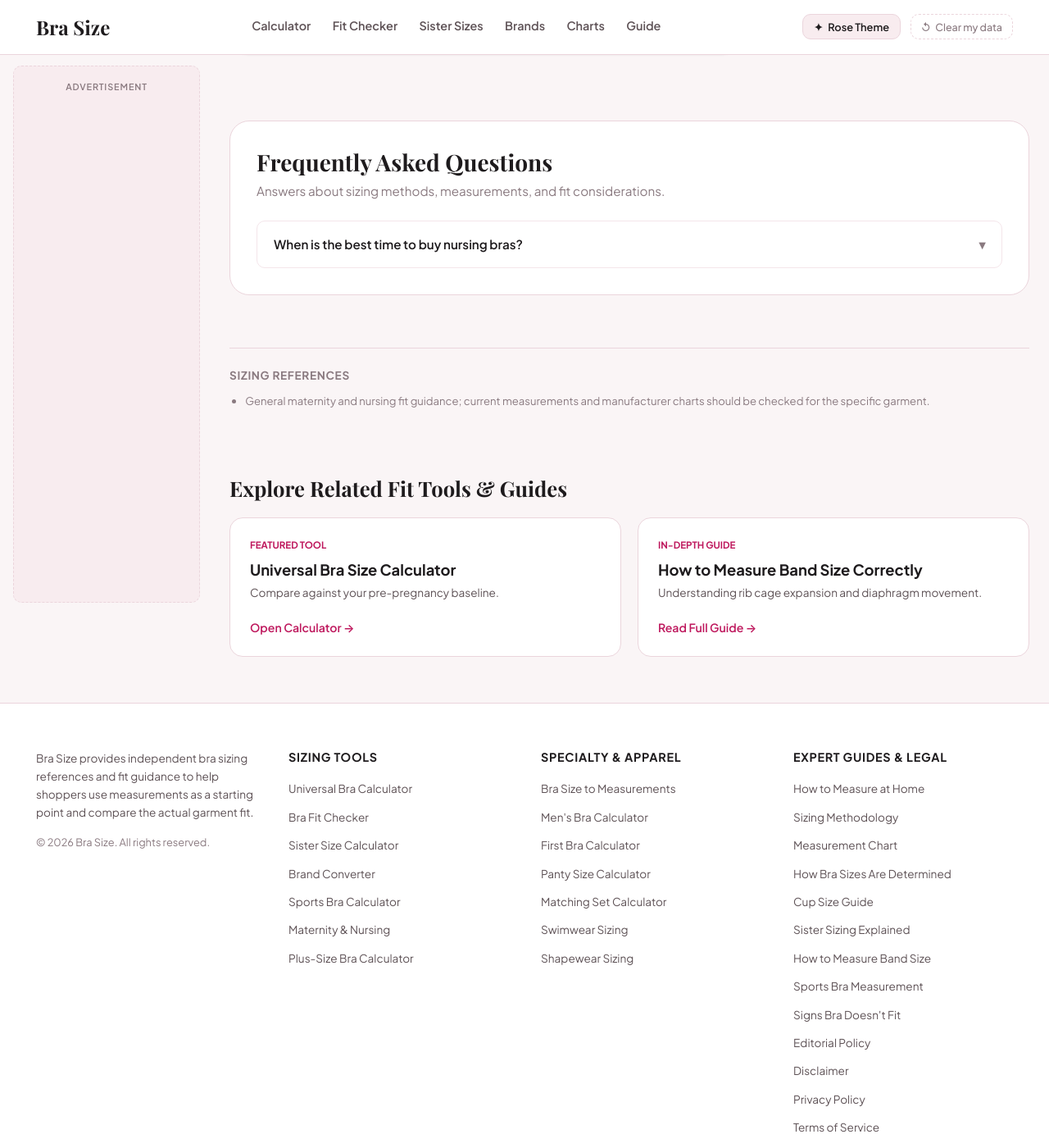
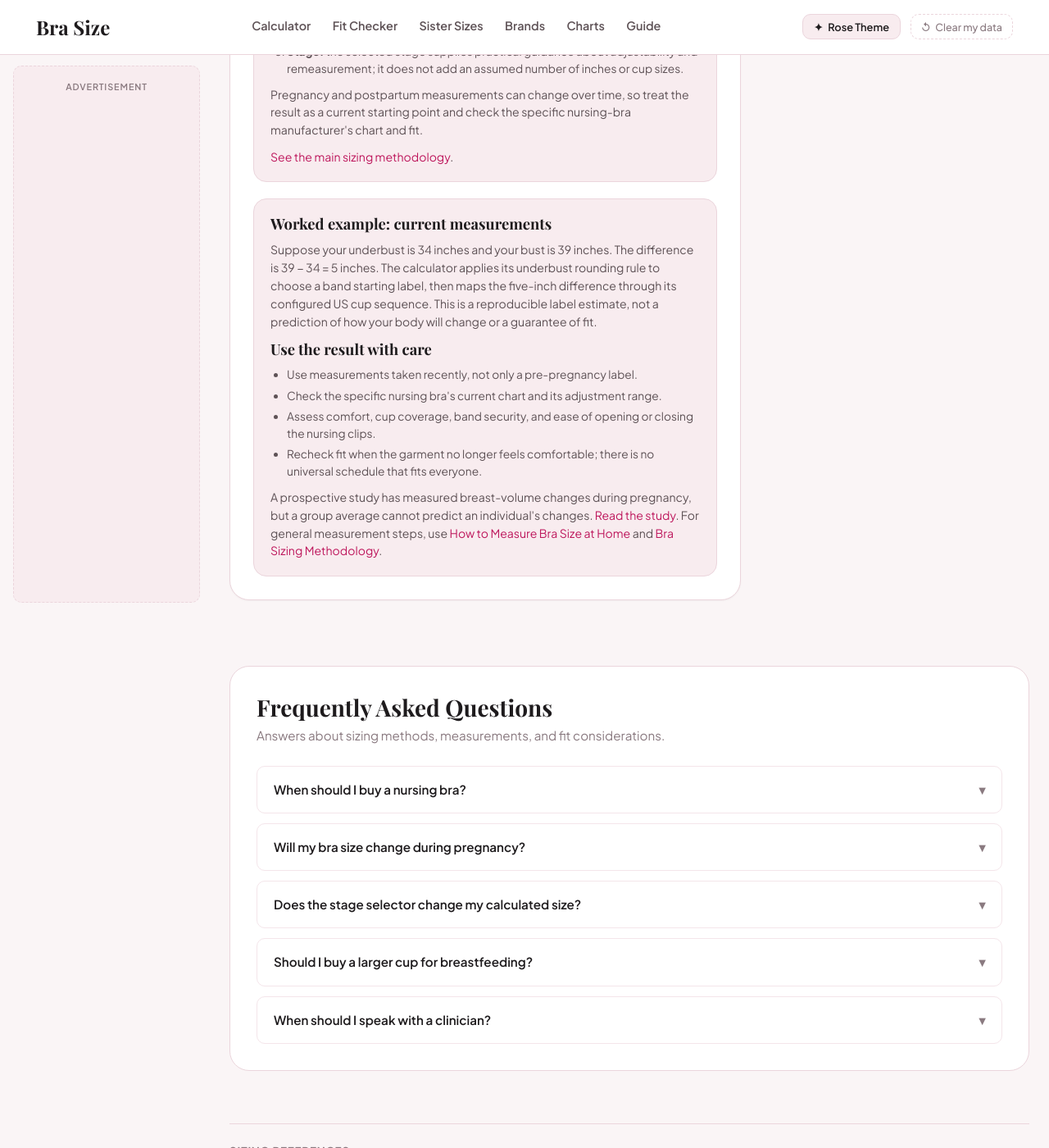
Before and after one commit to sharpedge74-cmyk/Bra-Size-Pro, a Jekyll site: the page built from maternity-nursing-bra-calculator.html, in a window 1280 px wide and 1400 px high, scrolled down 1262 px. Shown: the whole window at 82% size. Built offline with Jekyll 4.4.1, drawn with Linux system fonts in a browser that asks for light colours; some web fonts are replaced; some of the changed text lies outside the part shown.

Commit message:
Improve specialized bra calculator content with verified sources, examples, and fit limitations

```diff
--- a/maternity-nursing-bra-calculator.html
+++ b/maternity-nursing-bra-calculator.html
@@ -1,15 +1,17 @@
 ---
 layout: tool
-title: "Maternity & Nursing Bra Calculator"
-description: "Estimate a current maternity or nursing bra starting point from your present measurements, with stage-specific fit considerations."
+title: "Maternity & Nursing Bra Size Calculator"
+description: "Estimate a maternity or nursing bra starting size from current measurements, with practical fit checks for pregnancy and postpartum changes."
 permalink: /maternity-nursing-bra-calculator
 breadcrumb_label: "Maternity & Nursing"
 intent: "Calculate bra sizes during pregnancy and postpartum breastfeeding"
-last_reviewed: "2026-03-02"
+last_reviewed: "2026-10-19"
 tool_js: "maternity-nursing-bra-calculator.js"
 ads: "tool"
 sources:
-  - "General maternity and nursing fit guidance; current measurements and manufacturer charts should be checked for the specific garment."
+  - '<a href="https://pubmed.ncbi.nlm.nih.gov/24100511/" target="_blank" rel="noopener">Prospective study of breast volume changes during pregnancy — retrieved 2026-10-19</a>'
+  - '<a href="https://pubmed.ncbi.nlm.nih.gov/30276455/" target="_blank" rel="noopener">Three-dimensional study of breast volume changes across the menstrual cycle — retrieved 2026-10-19</a>'
+  - '<a href="https://pubmed.ncbi.nlm.nih.gov/22397508/" target="_blank" rel="noopener">White &amp; Scurr (2012), traditional sizing compared with professional fit criteria — retrieved 2026-10-19</a>'
 related_tool:
   title: "Universal Bra Size Calculator"
   desc: "Compare against your pre-pregnancy baseline."
@@ -19,10 +21,21 @@
   desc: "Understanding rib cage expansion and diaphragm movement."
   url: "/how-to-measure-band-size"
 faq:
-  - q: "When is the best time to buy nursing bras?"
-    a: "There is no single best week for everyone. Current measurements, comfort, planned use, and the specific manufacturer's sizing guidance are more useful than a fixed pregnancy week. Body measurements can change during pregnancy and after delivery, so recheck fit as needed."
+  - q: "When should I buy a nursing bra?"
+    a: "There is no single best week for everyone. Consider current comfort, how soon you need the garment, adjustability, and the brand's own chart. Measurements and fit can change during pregnancy and postpartum, so recheck as needed."
+  - q: "Will my bra size change during pregnancy?"
+    a: "Measurements can change during pregnancy, but the amount and timing vary by person. A research study reports group-level changes; it cannot predict your individual size. Re-measure when the current garment stops fitting comfortably."
+  - q: "Does the stage selector change my calculated size?"
+    a: "No. The stage selector changes the practical fit guidance, not the core size calculation. The calculator uses the current underbust and bust inputs."
+  - q: "Should I buy a larger cup for breastfeeding?"
+    a: "Do not add a fixed cup size based only on pregnancy or feeding stage. Check current measurements, adjustability, the brand's size chart, and the fit of the specific nursing bra."
+  - q: "When should I speak with a clinician?"
+    a: "For persistent pain, a new lump, skin changes that concern you, or questions related to surgery or pregnancy, consult a qualified clinician. This calculator does not provide medical advice."
+
 ---
 
+<h2>Direct answer</h2>
+<p>This calculator uses your current underbust and bust measurements to estimate a maternity or nursing bra starting label. Your selected stage changes the fit guidance, not the underlying calculation. Because measurements and comfort can change during pregnancy and postpartum, treat the result as a snapshot, check the exact brand's chart, and reassess the garment as needed.</p>
 <div class="calculator-card">
   <form id="maternity-calc-form" class="calc-form" data-measurement-unit-form>
     <div class="calc-control-group measurement-unit-control">
@@ -88,3 +101,10 @@
     </div>
   </div>
 </div>
+<section class="calculator-reference">
+<h2>Worked example: current measurements</h2>
+<p>Suppose your underbust is 34 inches and your bust is 39 inches. The difference is 39 − 34 = 5 inches. The calculator applies its underbust rounding rule to choose a band starting label, then maps the five-inch difference through its configured US cup sequence. This is a reproducible label estimate, not a prediction of how your body will change or a guarantee of fit.</p>
+<h2>Use the result with care</h2>
+<ul><li>Use measurements taken recently, not only a pre-pregnancy label.</li><li>Check the specific nursing bra's current chart and its adjustment range.</li><li>Assess comfort, cup coverage, band security, and ease of opening or closing the nursing clips.</li><li>Recheck fit when the garment no longer feels comfortable; there is no universal schedule that fits everyone.</li></ul>
+<p>A prospective study has measured breast-volume changes during pregnancy, but a group average cannot predict an individual's changes. <a href="https://pubmed.ncbi.nlm.nih.gov/24100511/" target="_blank" rel="noopener">Read the study</a>. For general measurement steps, use <a href="/how-to-measure-bra-size-at-home">How to Measure Bra Size at Home</a> and <a href="/bra-sizing-methodology">Bra Sizing Methodology</a>.</p>
+</section>
```
